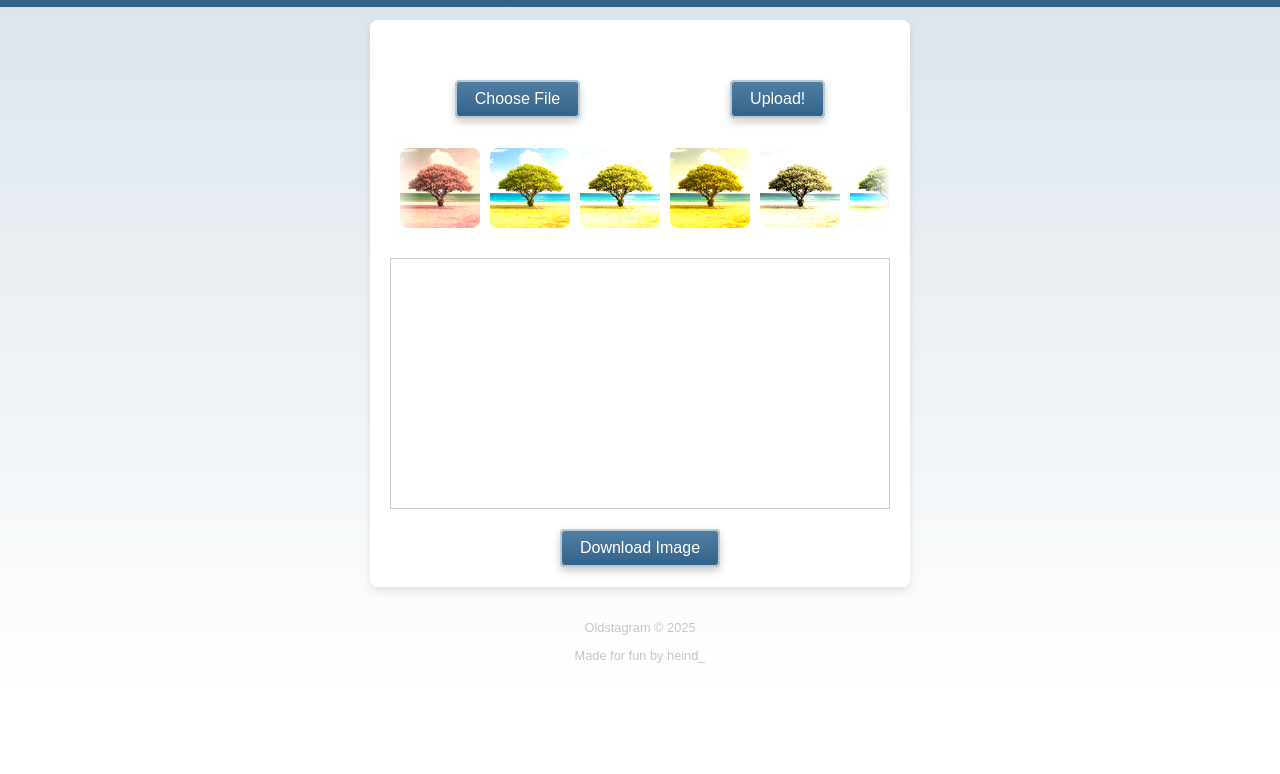
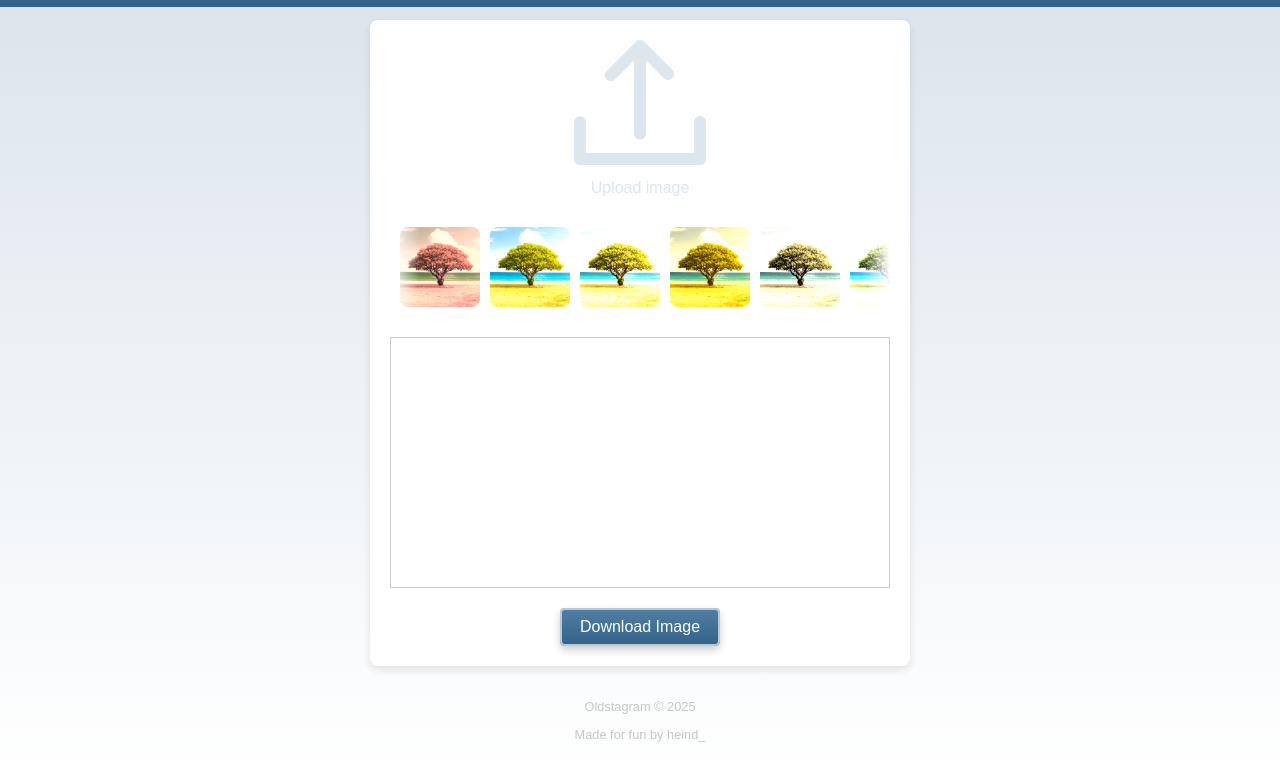
Before and after one commit to Bloxmine/oldsta, a plain HTML site: page index.html in a window 1280 px wide. Shown: the part 88-862 px from the top of the page. Before the commit the page ends 800 px from the top, so only its background shows below. Drawn offline with Linux system fonts and the light colour scheme.

Commit message:
made upload button more clear

```diff
--- a/index.html
+++ b/index.html
@@ -17,8 +17,8 @@
     <div class="container">
         <form id="upload-form" enctype="multipart/form-data">
             <input type="file" id="image-input" accept="image/*" required>
-            <label for="image-input" id="image-input-label">Choose File</label>
-            <button type="submit">Upload!</button>
+            <label for="image-input" id="image-input-label"></label>
+            <div id="uploadtext">Upload image</div>
         </form>
         <div id="filters" class="filter-list">
             <div class="filter-buttons">
--- a/main.js
+++ b/main.js
@@ -1,11 +1,10 @@
 // safari doesn't support the filter property on canvas, so we need to use a workaround
 // working on that...
-    const uploadForm = document.getElementById('upload-form');
 const imageInput = document.getElementById('image-input');
 const canvas = document.getElementById('canvas');
 const canvasContainer = document.getElementById('canvas-container');
 const ctx = canvas.getContext('2d');
-    let currentImage = null; // Store the uploaded image
+let currentImage = null; // store the uploaded image
 
 const filterButtons = document.querySelectorAll('.filter-button');
 
@@ -13,22 +12,19 @@
     button.addEventListener('click', () => {
         const selectedFilter = button.getAttribute('data-filter');
 
-            // Remove any existing filter classes
+        // remove any existing filter classes
         canvasContainer.className = '';
-            // Add the selected filter class
+        // add the selected filter class
         canvasContainer.classList.add(selectedFilter);
 
-            // Redraw the image with the filter applied
+        // redraw the image with the filter applied
         if (currentImage) {
             applyFilterAndRedraw();
         }
     });
 });
 
-    uploadForm.addEventListener('submit', (event) => {
-        event.preventDefault(); // prevent form submission
-        console.log('Form submission prevented'); // Debugging log
-
+imageInput.addEventListener('change', () => {
     const file = imageInput.files[0];
     if (file) {
         const reader = new FileReader();
@@ -99,11 +95,8 @@
 
 // this function applies the selected filter and redraws the image
 function applyFilterAndRedraw() {
-        console.log('Applying filter and redrawing...');
-
     // finds the selected filter
     const selectedFilter = getComputedStyle(canvasContainer).filter;
-        console.log('Selected filter:', selectedFilter);
 
     // applies the filter to the canvas context
     ctx.filter = selectedFilter;
@@ -111,26 +104,20 @@
     // clears the canvas and redraw the image with the filter
     ctx.clearRect(0, 0, canvas.width, canvas.height);
     ctx.drawImage(currentImage, 0, 0);
-        console.log('Image redrawn on canvas with filter.');
 
     // checks if the selected filter has an overlay
     const overlayPath = filterOverlays[canvasContainer.className];
     if (overlayPath) {
-            console.log('Overlay found for filter:', overlayPath);
         const overlayImage = new Image();
         overlayImage.onload = () => {
             // draw the overlay on top of the canvas
             ctx.drawImage(overlayImage, 0, 0, canvas.width, canvas.height);
-                console.log('Overlay applied to canvas.');
         };
         overlayImage.src = overlayPath;
-        } else {
-            console.log('No overlay found for the selected filter.');
     }
 
     // reset the filter
     ctx.filter = 'none';
-        console.log('Filter reset to none.');
 }
 
 const downloadButton = document.getElementById('download-button');
@@ -141,21 +128,9 @@
         return;
     }
 
-        console.log('Preparing to download the filtered image...');
-        console.log('Canvas content before download:', canvas.toDataURL('image/png'));
-
     // create a temporary link element, this should be changed to a download button
     const link = document.createElement('a');
     link.download = 'filtered-image.png';
     link.href = canvas.toDataURL('image/png');
     link.click(); // trigger the download
-        console.log('Download triggered.');
 });
-
-    // // this should probably be made better. I don't know how this'll function on mobile
-    // const filterButtonsContainer = document.querySelector('.filter-buttons');
-
-    // filterButtonsContainer.addEventListener('wheel', (event) => {
-    //     event.preventDefault(); // prevent the default vertical scroll behavior
-    //     filterButtonsContainer.scrollLeft += event.deltaY; // scroll horizontally
-    // });
--- a/style.css
+++ b/style.css
@@ -1,7 +1,7 @@
 :root {
     --background-color: #ffffff;
     --background-body-color: linear-gradient(180deg, #d8e2ea, #ffffff);
-    --text-color: #333;
+    --text-color: #dde6ed;
     --header-gradient-start: #527fa4;
     --header-gradient-end: #326189;
     --header-text-gradient-start: #e8eef2;
@@ -179,8 +179,25 @@ canvas {
 #image-input {
     display: none;
 }
+/* image instead of text */
+#image-input-label {
+    background-image: url('images/upload.png');
+    background-size: cover;
+    background-position: center;
+    background-repeat: no-repeat;
+    width: 132px;
+    height: 125px;
+    cursor: pointer;
+    display: inline-block;
+    margin-bottom: 10px;
+}
 
-#image-input-label {
+#uploadtext {
+    color: var(--text-color);
+
+}
+
+/* #image-input-label {
     background-image: linear-gradient(180deg, var(--header-gradient-start), var(--header-gradient-end));
     color: white;
     border: none;
@@ -201,8 +218,8 @@ canvas {
     background-color: var(--header-gradient-end);
     background-image: linear-gradient(180deg, var(--header-gradient-end), var(--header-gradient-start));
     box-shadow: 0 6px 12px rgba(0, 0, 0, 0.3), 0 0 10px 2px;
-}
-#upload-form {
+} */
+/* #upload-form {
     display: flex;
     flex-direction: row;
     align-items: center;
@@ -211,25 +228,20 @@ canvas {
     gap: 150px;
 }
 #upload-form button {
-    background-image: linear-gradient(180deg, var(--header-gradient-start), var(--header-gradient-end));
-    color: white;
-    border: none;
-    padding: 10px 20px;
-    margin-top: 20px;
-    border-radius: 5px;
+    all: unset;
+    background-image: url('images/upload.png');
+    background-size: cover;
+    background-position: center;
+    display: block;
+    width: 64px;
+    height: 50px;
     cursor: pointer;
-    font-size: 1em;
-    transition: background-color 0.3s ease, box-shadow 0.3s ease;
-    box-shadow: 0 4px 8px rgba(0, 0, 0, 0.2), 0 0 5px 2px;
-    outline: 2px solid var(--header-text-gradient-end);
-    outline-offset: -2px;
+    transition: transform 0.3s ease;
 }
 
 #upload-form button:hover {
-    background-color: var(--header-gradient-end);
-    background-image: linear-gradient(180deg, var(--header-gradient-end), var(--header-gradient-start));
-    box-shadow: 0 6px 12px rgba(0, 0, 0, 0.3), 0 0 10px 2px;
-}
+    transform: scale(1.1);
+} */
 /* filter buttons should remain in a single line on small screens */
 @media (max-width: 768px) {
     .filter-buttons {
@@ -282,17 +294,6 @@ canvas {
     #image-input-label {
         padding: 8px 16px;
     }
-    #upload-form {
-        flex-direction: row;
-        align-items: center;
-        gap: 50px;
-    }
-    #upload-form button {
-        padding: 8px 16px;
-    }
-    #upload-form input[type="file"] {
-        margin-top: 10px;
-    }
 
 }
 @media (max-width: 320px) {
```
Lines whose indentation alone changed are shown as unchanged.
